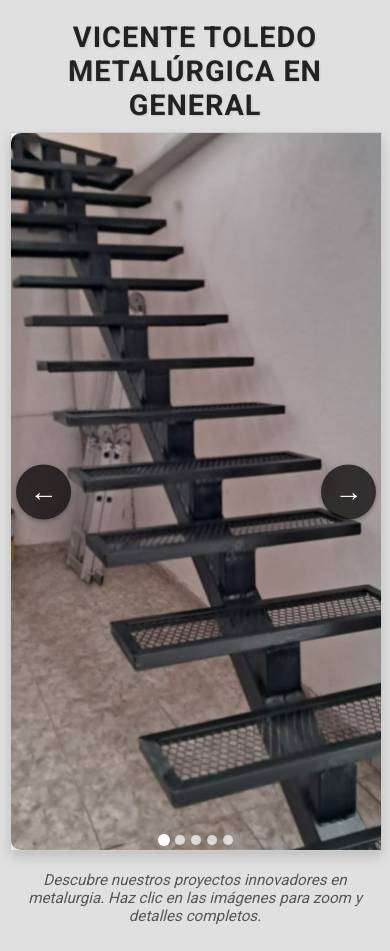
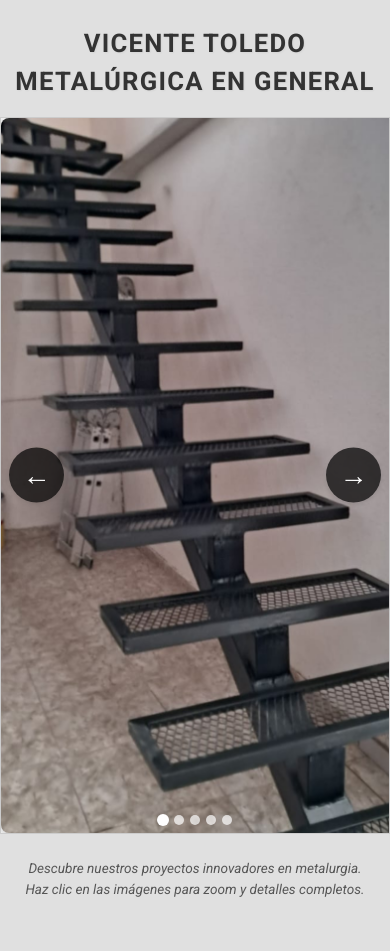
Before and after one commit to teveuh01/publi.gibhub.io, a plain HTML site: page index.html in a window 390 px wide. After the commit the page ends 907 px from the top, so only its background shows below. Drawn offline with Linux system fonts and the light colour scheme.

Commit message:
Update index.html

```diff
--- a/index.html
+++ b/index.html
@@ -2,50 +2,85 @@
 <html lang="es">
 <head>
     <meta charset="UTF-8">
-    <meta name="viewport" content="width=device-width, initial-scale=1.0">
+    <meta name="viewport" content="width=device-width, initial-scale=1.0, maximum-scale=1.0, user-scalable=no">
+    <meta http-equiv="X-UA-Compatible" content="IE=edge">
     <title>Vicente Toledo Metalúrgica en General</title>
-    <link href="https://fonts.googleapis.com/css2?family=Roboto:wght@400;700&display=swap" rel="stylesheet"> <!-- Fuente moderna -->
+    <link rel="preconnect" href="https://fonts.googleapis.com">
+    <link rel="preconnect" href="https://fonts.gstatic.com" crossorigin>
+    <link href="https://fonts.googleapis.com/css2?family=Roboto:ital,wght@0,400;0,700;1,400&display=swap" rel="stylesheet">
     <style>
-        body {
+        /* Variables CSS para reutilización y fácil mantenimiento */
+        :root {
+            --primary-color: #333;
+            --secondary-color: #555;
+            --bg-color: #e0e0e0;
+            --white: #fff;
+            --shadow-sm: 0 2px 4px rgba(0,0,0,0.1);
+            --shadow-md: 0 4px 8px rgba(0,0,0,0.15);
+            --shadow-lg: 0 6px 12px rgba(0,0,0,0.2);
+            --transition-fast: 0.3s ease;
+            --transition-smooth: 0.6s cubic-bezier(0.25, 0.1, 0.25, 1);
+            --font-base: 'Roboto', sans-serif;
+            --font-size-base: clamp(0.9rem, 2.5vw, 1.1rem);
+            --border-radius-sm: 8px;
+            --border-radius-md: 15px;
+        }
+
+        /* Reset y base para consistencia cross-browser */
+        * {
+            box-sizing: border-box;
             margin: 0;
             padding: 0;
-            font-family: 'Roboto', sans-serif;
-            background-color: #e0e0e0; /* Fondo gris claro para un look industrial */
+        }
+
+        body {
+            font-family: var(--font-base);
+            background-color: var(--bg-color);
+            color: var(--primary-color);
             display: flex;
             flex-direction: column;
+            align-items: center;
             justify-content: center;
-            align-items: center;
             min-height: 100vh;
             overflow-x: hidden;
-            color: #333;
+            line-height: 1.5;
+            -webkit-font-smoothing: antialiased;
+            -moz-osx-font-smoothing: grayscale;
+            text-rendering: optimizeLegibility;
         }
+
         h1 {
             text-align: center;
-            margin: 20px 0 20px;
-            color: #222;
-            font-size: clamp(1.8em, 6vw, 3em);
+            margin: 1.5rem 0;
+            color: var(--primary-color);
+            font-size: clamp(1.8rem, 5vw, 2.8rem);
             text-transform: uppercase;
-            letter-spacing: 1px;
-            text-shadow: 1px 1px 2px rgba(0,0,0,0.1); /* Sombra sutil */
+            letter-spacing: 0.05em;
+            text-shadow: 1px 1px 2px rgba(0,0,0,0.05);
         }
+
         .carousel-container {
             position: relative;
-            width: 90%;
+            width: 90vw;
             max-width: 900px;
-            height: 65vh; /* Altura aumentada para mejor visualización */
+            height: 65vh;
             min-height: 350px;
             overflow: hidden;
-            border-radius: 15px;
-            box-shadow: 0 6px 12px rgba(0,0,0,0.15);
-            background-color: #fff;
-            border: 1px solid #ccc; /* Borde para marco metálico */
+            border-radius: var(--border-radius-md);
+            box-shadow: var(--shadow-lg);
+            background-color: var(--white);
+            border: 1px solid #ccc;
+            margin: 0 auto; /* Centrado horizontal absoluto */
         }
+
         .carousel {
             display: flex;
-            transition: transform 0.6s cubic-bezier(0.25, 0.1, 0.25, 1); /* Transición más suave */
             height: 100%;
+            transition: transform var(--transition-smooth);
+            will-change: transform; /* Optimización para animaciones */
             touch-action: pan-y;
         }
+
         .slide {
             min-width: 100%;
             height: 100%;
@@ -55,78 +90,91 @@
             justify-content: center;
             background-color: #f0f0f0;
             cursor: pointer;
-            transition: opacity 0.3s ease;
+            transition: opacity var(--transition-fast);
         }
+
         .slide img {
             width: 100%;
             height: 100%;
-            object-fit: contain; /* Imagen completa, sin recortes */
+            object-fit: contain;
             display: block;
-            border-radius: 10px;
-            transition: transform 0.3s ease, box-shadow 0.3s ease;
-            box-shadow: 0 2px 4px rgba(0,0,0,0.1); /* Sombra para profundidad */
+            border-radius: var(--border-radius-sm);
+            transition: transform var(--transition-fast), box-shadow var(--transition-fast);
+            box-shadow: var(--shadow-sm);
+            user-select: none; /* Evita selección accidental */
         }
+
         .slide:hover img {
-            transform: scale(1.03); /* Zoom suave en hover */
-            box-shadow: 0 4px 8px rgba(0,0,0,0.2);
+            transform: scale(1.03);
+            box-shadow: var(--shadow-md);
         }
+
         .arrow {
             position: absolute;
             top: 50%;
             transform: translateY(-50%);
             background: rgba(0,0,0,0.7);
-            color: white;
+            color: var(--white);
             border: none;
-            font-size: clamp(20px, 5vw, 32px);
+            font-size: clamp(1.25rem, 4vw, 2rem);
             cursor: pointer;
             border-radius: 50%;
-            width: clamp(45px, 12vw, 65px);
-            height: clamp(45px, 12vw, 65px);
+            width: clamp(45px, 10vw, 65px);
+            height: clamp(45px, 10vw, 65px);
             display: flex;
             align-items: center;
             justify-content: center;
             z-index: 10;
-            transition: background 0.3s ease, transform 0.3s ease;
-            box-shadow: 0 2px 4px rgba(0,0,0,0.3);
+            transition: background var(--transition-fast), transform var(--transition-fast);
+            box-shadow: var(--shadow-sm);
         }
-        .arrow-left { left: 10px; }
-        .arrow-right { right: 10px; }
+
+        .arrow-left { left: 1rem; }
+        .arrow-right { right: 1rem; }
+
         .arrow:hover { background: rgba(0,0,0,0.9); transform: translateY(-50%) scale(1.05); }
         .arrow:active { transform: translateY(-50%) scale(0.95); }
-        /* Indicadores (dots) para navegación */
+        .arrow:focus { outline: none; box-shadow: 0 0 0 3px rgba(0,0,0,0.3); } /* Accesibilidad */
+
         .indicators {
             position: absolute;
-            bottom: 10px;
+            bottom: 1rem;
             left: 50%;
             transform: translateX(-50%);
             display: flex;
-            gap: 8px;
+            gap: 0.5rem;
             z-index: 10;
         }
+
         .indicator {
-            width: 12px;
-            height: 12px;
+            width: 0.75rem;
+            height: 0.75rem;
             border-radius: 50%;
             background: rgba(255,255,255,0.7);
             cursor: pointer;
-            transition: background 0.3s ease, transform 0.3s ease;
+            transition: background var(--transition-fast), transform var(--transition-fast);
         }
+
         .indicator.active {
-            background: #fff;
+            background: var(--white);
             transform: scale(1.2);
         }
+
         .indicator:hover {
             background: #ddd;
         }
+
         footer {
-            margin-top: 20px;
+            margin-top: 1.5rem;
             text-align: center;
-            color: #555;
-            font-size: clamp(0.9em, 3.5vw, 1.1em);
-            padding: 0 15px;
+            color: var(--secondary-color);
+            font-size: var(--font-size-base);
+            padding: 0 1rem;
+            max-width: 900px;
             font-style: italic;
         }
-        /* Modal mejorado */
+
+        /* Modal con mejoras de rendimiento y accesibilidad */
         .modal {
             display: none;
             position: fixed;
@@ -138,7 +186,10 @@
             overflow: auto;
             background-color: rgba(0,0,0,0.95);
             animation: fadeIn 0.4s ease;
+            -webkit-backdrop-filter: blur(5px); /* Blur para fondo premium */
+            backdrop-filter: blur(5px);
         }
+
         .modal-content {
             margin: auto;
             display: block;
@@ -150,175 +201,224 @@
             left: 50%;
             transform: translate(-50%, -50%);
             cursor: grab;
-            transition: transform 0.3s ease;
-            box-shadow: 0 0 20px rgba(255,255,255,0.2); /* Halo para destaque */
+            transition: transform var(--transition-fast);
+            box-shadow: 0 0 20px rgba(255,255,255,0.2);
         }
+
         .modal-content img {
             width: 100%;
             height: auto;
             max-height: 95vh;
             object-fit: contain;
         }
+
         .close {
             position: absolute;
-            top: 20px;
-            right: 40px;
+            top: 1.25rem;
+            right: 2.5rem;
             color: #eee;
-            font-size: 45px;
+            font-size: clamp(2rem, 6vw, 2.8rem);
             font-weight: bold;
             cursor: pointer;
-            transition: color 0.3s, transform 0.3s;
+            transition: color var(--transition-fast), transform var(--transition-fast);
+            user-select: none;
         }
-        .close:hover { color: #fff; transform: scale(1.1); }
-        @keyframes fadeIn { from { opacity: 0; } to { opacity: 1; } }
-        /* Responsive optimizado */
+
+        .close:hover { color: var(--white); transform: scale(1.1); }
+        .close:focus { outline: none; color: #fff; } /* Accesibilidad */
+
+        @keyframes fadeIn {
+            from { opacity: 0; }
+            to { opacity: 1; }
+        }
+
+        /* Media Queries para adaptabilidad perfecta */
         @media (max-width: 768px) {
-            body { padding: 10px; }
+            body { padding: 0.5rem; }
+            h1 { font-size: 2rem; margin: 1rem 0; }
             .carousel-container {
-                width: 100%;
+                width: 100vw;
                 height: 85vh;
                 border-radius: 0;
+                box-shadow: none; /* Optimizado para móvil */
             }
-            .arrow { width: 55px; height: 55px; font-size: 28px; }
-            .arrow-left { left: 5px; } .arrow-right { right: 5px; }
-            .indicators { bottom: 5px; gap: 6px; }
-            .indicator { width: 10px; height: 10px; }
+            .arrow { width: 55px; height: 55px; font-size: 1.75rem; }
+            .arrow-left { left: 0.5rem; }
+            .arrow-right { right: 0.5rem; }
+            .indicators { bottom: 0.5rem; gap: 0.375rem; }
+            .indicator { width: 0.625rem; height: 0.625rem; }
+            footer { font-size: 0.95rem; padding: 0 0.5rem; }
             .modal-content { width: 100%; max-width: 100vw; }
-            .close { top: 15px; right: 25px; font-size: 35px; }
+            .close { top: 1rem; right: 1.5rem; font-size: 2.2rem; }
         }
+
         @media (max-width: 480px) {
-            h1 { font-size: 1.8em; margin: 10px 0; }
-            footer { font-size: 0.95em; padding: 0 10px; }
+            h1 { font-size: 1.6rem; }
+            footer { font-size: 0.85rem; }
+        }
+
+        /* Preload para rendimiento */
+        @media (prefers-reduced-motion: reduce) {
+            .carousel, .slide img, .arrow, .modal {
+                transition: none;
+                animation: none;
+            }
         }
     </style>
 </head>
 <body>
-    <div>
+    <header>
         <h1>Vicente Toledo Metalúrgica en General</h1>
-        <div class="carousel-container">
-            <button class="arrow arrow-left" onclick="moveSlide(-1)">←</button>
+    </header>
+    <main>
+        <div class="carousel-container" role="region" aria-label="Carrusel de proyectos">
+            <button class="arrow arrow-left" onclick="moveSlide(-1)" aria-label="Slide anterior">←</button>
             <div class="carousel" id="carousel">
-                <div class="slide" onclick="openModal(1)"><img src="images/imagen1.png" alt="Proyecto 1: Escalera interior" loading="lazy"></div>
-                <div class="slide" onclick="openModal(2)"><img src="images/imagen2.png" alt="Proyecto 2: Reja de ventana" loading="lazy"></div>
-                <div class="slide" onclick="openModal(3)"><img src="images/imagen3.png" alt="Proyecto 3: Estructura con ruedas" loading="lazy"></div>
-                <div class="slide" onclick="openModal(4)"><img src="images/imagen4.png" alt="Proyecto 4: Escalera exterior" loading="lazy"></div>
-                <div class="slide" onclick="openModal(5)"><img src="images/imagen5.png" alt="Proyecto 5: Caja metálica" loading="lazy"></div>
-                <div class="slide"><img src="images/imagen1.png" alt="Proyecto 1: Escalera interior" loading="lazy"></div>
-                <div class="slide"><img src="images/imagen5.png" alt="Proyecto 5: Caja metálica" loading="lazy"></div>
+                <div class="slide" onclick="openModal(1)" tabindex="0" role="button" aria-label="Ver proyecto 1 completo"><img src="images/imagen1.png" alt="Proyecto 1: Escalera interior" loading="lazy" decoding="async"></div>
+                <div class="slide" onclick="openModal(2)" tabindex="0" role="button" aria-label="Ver proyecto 2 completo"><img src="images/imagen2.png" alt="Proyecto 2: Reja de ventana" loading="lazy" decoding="async"></div>
+                <div class="slide" onclick="openModal(3)" tabindex="0" role="button" aria-label="Ver proyecto 3 completo"><img src="images/imagen3.png" alt="Proyecto 3: Estructura con ruedas" loading="lazy" decoding="async"></div>
+                <div class="slide" onclick="openModal(4)" tabindex="0" role="button" aria-label="Ver proyecto 4 completo"><img src="images/imagen4.png" alt="Proyecto 4: Escalera exterior" loading="lazy" decoding="async"></div>
+                <div class="slide" onclick="openModal(5)" tabindex="0" role="button" aria-label="Ver proyecto 5 completo"><img src="images/imagen5.png" alt="Proyecto 5: Caja metálica" loading="lazy" decoding="async"></div>
+                <div class="slide"><img src="images/imagen1.png" alt="Proyecto 1: Escalera interior" loading="lazy" decoding="async"></div>
+                <div class="slide"><img src="images/imagen5.png" alt="Proyecto 5: Caja metálica" loading="lazy" decoding="async"></div>
             </div>
-            <button class="arrow arrow-right" onclick="moveSlide(1)">→</button>
-            <div class="indicators" id="indicators"></div>
+            <button class="arrow arrow-right" onclick="moveSlide(1)" aria-label="Slide siguiente">→</button>
+            <div class="indicators" id="indicators" role="tablist" aria-label="Indicadores de slide"></div>
         </div>
-        <footer>
+    </main>
+    <footer role="contentinfo">
         <p>Descubre nuestros proyectos innovadores en metalurgia. Haz clic en las imágenes para zoom y detalles completos.</p>
     </footer>
-    </div>
 
     <!-- Modal -->
-    <div id="imageModal" class="modal">
-        <span class="close" onclick="closeModal()">&times;</span>
+    <div id="imageModal" class="modal" role="dialog" aria-modal="true" aria-label="Vista ampliada de imagen">
+        <span class="close" onclick="closeModal()" tabindex="0" role="button" aria-label="Cerrar modal">&times;</span>
         <div class="modal-content" id="modalImgContainer">
-            <img id="modalImg" src="" alt="">
+            <img id="modalImg" src="" alt="Imagen ampliada" loading="eager">
         </div>
     </div>
 
     <script>
+        // Variables globales con scope adecuado
         let currentIndex = 1;
         const slides = document.querySelectorAll('.slide');
-        const totalSlides = slides.length - 2;
+        const totalSlides = slides.length - 2; // Excluye clones
         const carousel = document.getElementById('carousel');
         const indicatorsContainer = document.getElementById('indicators');
         let startX = 0;
+        let startY = 0;
         let modalScale = 1;
         let isDragging = false;
-        let startY = 0;
+        let translateX = 0;
+        let translateY = 0;
+        let initialDistance = 0;
 
-        // Crear indicadores (dots)
+        // Función para crear indicadores dinámicamente
+        function createIndicators() {
             for (let i = 1; i <= totalSlides; i++) {
                 const dot = document.createElement('div');
                 dot.classList.add('indicator');
-            dot.addEventListener('click', () => {
-                moveSlide(i - currentIndex);
+                dot.setAttribute('role', 'tab');
+                dot.setAttribute('aria-label', `Ir a slide ${i}`);
+                dot.setAttribute('tabindex', '0');
+                dot.addEventListener('click', () => moveSlide(i - currentIndex));
+                dot.addEventListener('keydown', (e) => {
+                    if (e.key === 'Enter' || e.key === ' ') moveSlide(i - currentIndex);
                 });
                 indicatorsContainer.appendChild(dot);
             }
+        }
+
+        // Actualizar indicadores
+        function updateIndicators() {
             const indicators = document.querySelectorAll('.indicator');
-
-        function updateIndicators() {
             indicators.forEach((dot, idx) => {
                 dot.classList.toggle('active', idx + 1 === currentIndex);
+                dot.setAttribute('aria-selected', (idx + 1 === currentIndex).toString());
             });
         }
 
+        // Mover slide con manejo de loop infinito
         function moveSlide(direction) {
             currentIndex += direction;
+            let transition = 'transform var(--transition-smooth)';
+
             if (currentIndex > totalSlides) {
                 currentIndex = 1;
-                carousel.style.transition = 'none';
+                transition = 'none';
             } else if (currentIndex < 1) {
                 currentIndex = totalSlides;
-                carousel.style.transition = 'none';
-            } else {
-                carousel.style.transition = 'transform 0.6s cubic-bezier(0.25, 0.1, 0.25, 1)';
+                transition = 'none';
             }
+
+            carousel.style.transition = transition;
             carousel.style.transform = `translateX(-${currentIndex * 100}%)`;
+
+            // Restaura transición de manera eficiente
             requestAnimationFrame(() => {
-                carousel.style.transition = 'transform 0.6s cubic-bezier(0.25, 0.1, 0.25, 1)';
+                carousel.style.transition = 'transform var(--transition-smooth)';
             });
+
             updateIndicators();
         }
 
-        // Inicializar
-        updateIndicators();
+        // Eventos de swipe para carrusel
+        carousel.addEventListener('touchstart', (e) => {
+            startX = e.touches[0].clientX;
+        }, { passive: true });
 
-        // Swipe
-        carousel.addEventListener('touchstart', (e) => { startX = e.touches[0].clientX; });
         carousel.addEventListener('touchend', (e) => {
             const endX = e.changedTouches[0].clientX;
             const diff = startX - endX;
             if (Math.abs(diff) > 50) {
-                if (diff > 0) moveSlide(1);
-                else moveSlide(-1);
+                moveSlide(diff > 0 ? 1 : -1);
             }
-        });
+        }, { passive: true });
 
-        // Modal functions
+        // Abrir modal
         function openModal(index) {
             const modal = document.getElementById('imageModal');
             const modalImg = document.getElementById('modalImg');
-            const imgSrc = `images/imagen${index}.png`;
+            modalImg.src = `images/imagen${index}.png`;
             modal.style.display = 'block';
-            modalImg.src = imgSrc;
+            document.body.style.overflow = 'hidden';
+            modal.focus(); // Accesibilidad
+
             modalImg.onload = () => {
                 modalScale = 1;
+                translateX = 0;
+                translateY = 0;
                 updateModalTransform();
             };
-            document.body.style.overflow = 'hidden';
         }
 
+        // Cerrar modal
         function closeModal() {
-            document.getElementById('imageModal').style.display = 'none';
-            document.body.style.overflow = 'auto';
+            const modal = document.getElementById('imageModal');
+            modal.style.display = 'none';
+            document.body.style.overflow = '';
             modalScale = 1;
+            translateX = 0;
+            translateY = 0;
             updateModalTransform();
         }
 
+        // Actualizar transformación del modal (zoom y pan)
         function updateModalTransform() {
             const container = document.getElementById('modalImgContainer');
-            container.style.transform = `scale(${modalScale})`;
+            container.style.transform = `translate(${translateX}px, ${translateY}px) scale(${modalScale})`;
         }
 
-        // Zoom rueda
-        document.getElementById('modalImgContainer').addEventListener('wheel', (e) => {
+        // Zoom con rueda (desktop)
+        const modalContainer = document.getElementById('modalImgContainer');
+        modalContainer.addEventListener('wheel', (e) => {
             e.preventDefault();
-            const delta = e.deltaY > 0 ? 0.9 : 1.1;
-            modalScale = Math.min(Math.max(modalScale * delta, 0.5), 5);
+            const delta = e.deltaY > 0 ? -0.1 : 0.1;
+            modalScale = Math.min(Math.max(modalScale + delta, 0.5), 5);
             updateModalTransform();
-        });
+        }, { passive: false });
 
-        // Pinch zoom y pan
-        let initialDistance = 0;
-        const modalContainer = document.getElementById('modalImgContainer');
+        // Eventos touch para pinch zoom y pan (móvil)
         modalContainer.addEventListener('touchstart', (e) => {
             if (e.touches.length === 2) {
                 initialDistance = Math.hypot(
@@ -326,12 +426,13 @@
                     e.touches[0].clientY - e.touches[1].clientY
                 );
                 isDragging = false;
-            } else if (e.touches.length === 1) {
+            } else if (e.touches.length === 1 && modalScale > 1) {
                 isDragging = true;
-                startX = e.touches[0].clientX;
-                startY = e.touches[0].clientY;
+                startX = e.touches[0].clientX - translateX;
+                startY = e.touches[0].clientY - translateY;
             }
-        });
+        }, { passive: false });
+
         modalContainer.addEventListener('touchmove', (e) => {
             if (e.touches.length === 2 && initialDistance > 0) {
                 const currentDistance = Math.hypot(
@@ -343,28 +444,31 @@
                 updateModalTransform();
                 initialDistance = currentDistance;
                 e.preventDefault();
-            } else if (isDragging && modalScale > 1) {
-                const deltaX = e.touches[0].clientX - startX;
-                const deltaY = e.touches[0].clientY - startY;
-                const currentTransform = `translate(${deltaX}px, ${deltaY}px) scale(${modalScale})`;
-                modalContainer.style.transform = currentTransform;
-                startX = e.touches[0].clientX;
-                startY = e.touches[0].clientY;
+            } else if (isDragging && e.touches.length === 1) {
+                translateX = e.touches[0].clientX - startX;
+                translateY = e.touches[0].clientY - startY;
+                updateModalTransform();
                 e.preventDefault();
             }
-        });
-        modalContainer.addEventListener('touchend', (e) => {
+        }, { passive: false });
+
+        modalContainer.addEventListener('touchend', () => {
             initialDistance = 0;
-            if (e.touches.length === 0) isDragging = false;
+            isDragging = false;
         });
 
-        // Cerrar modal
-        window.onclick = (e) => {
+        // Cerrar con clic fuera o tecla ESC
+        window.addEventListener('click', (e) => {
             if (e.target === document.getElementById('imageModal')) closeModal();
-        };
+        });
+
         document.addEventListener('keydown', (e) => {
             if (e.key === 'Escape') closeModal();
         });
+
+        // Inicialización
+        createIndicators();
+        updateIndicators();
     </script>
 </body>
 </html>
```
Lines whose indentation alone changed are shown as unchanged.
